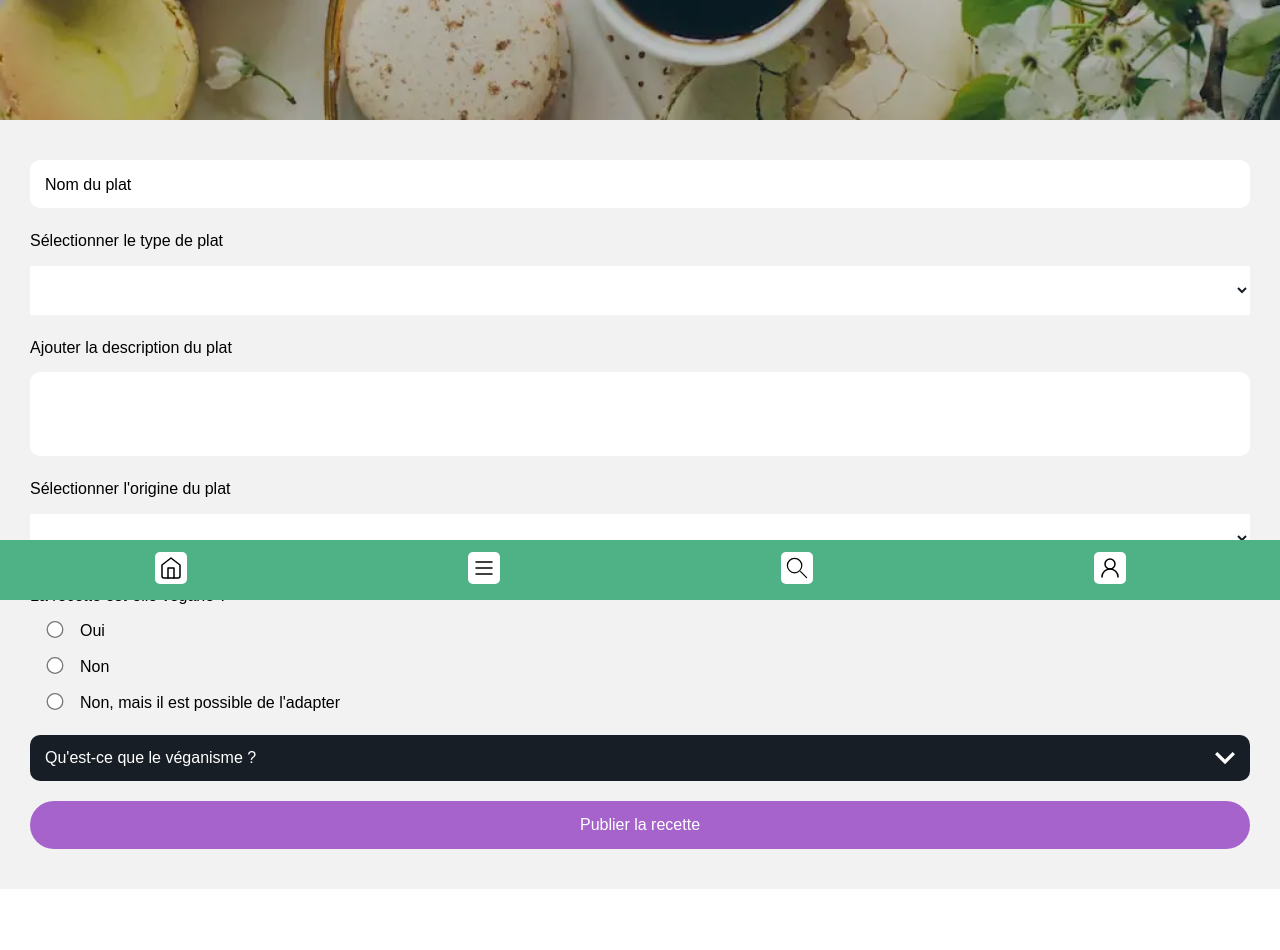
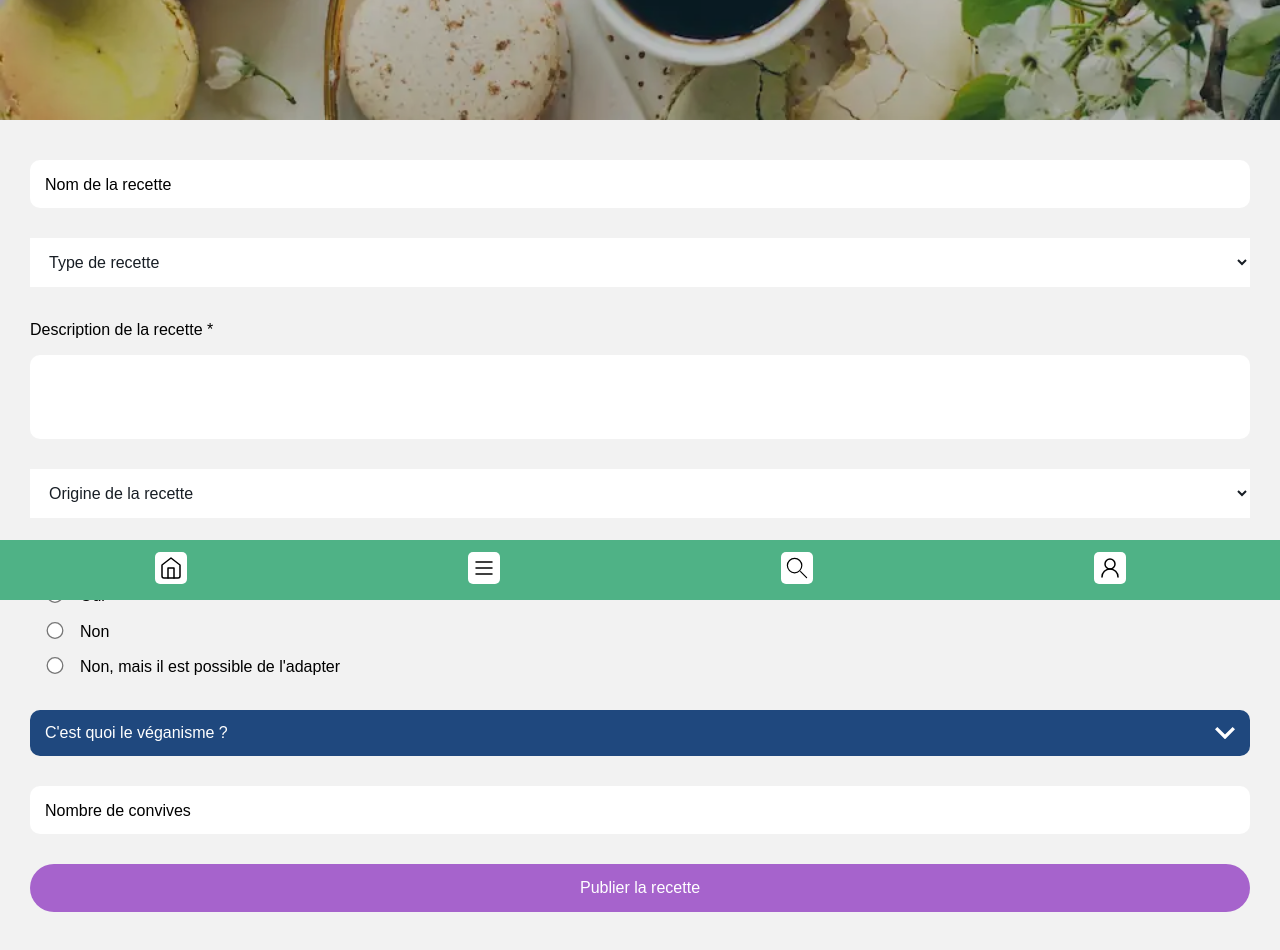
Before and after one commit to Sinematic/CuisineFiesta-F, a React (Vite) app: page /ajouter-une-recette in a window 1280 px wide. Shown: the part 200-1150 px from the top of the page. Before the commit the page ends 1089 px from the top, so only its background shows below. Built offline with nearby package versions, Linux system fonts and the light colour scheme.

Commit message:
Correction select

```diff
--- a/src/components/Close/Close.tsx
+++ b/src/components/Close/Close.tsx
@@ -1,4 +1,3 @@
-import Xmark from "../../assets/icons/close.svg"
 import "../../styles/Close/Close.css"
 
     function Close() {
--- a/src/components/Dropdown/Dropdown.tsx
+++ b/src/components/Dropdown/Dropdown.tsx
@@ -1,14 +1,14 @@
 import { useState } from "react"
 import "../../styles/Dropdown/Dropdown.css"
 
-function Dropdown(props: { title: string, children: React.ReactNode }) {
+function Dropdown(props: { title: string, identifier?: string, children: React.ReactNode }) {
 
     const [isOpen, setIsOpen] = useState(false)
 
     return (
         <div className="dropdown">
 
-            <div className={"dropdown-bar" + (isOpen ? " dropdown-clicked" : "")}>
+            <div className={"dropdown-bar" + (isOpen ? " dropdown-clicked" : "") + " " + props.identifier}>
                 <p>{props.title}</p>
                 <svg onClick={() => setIsOpen(!isOpen)} viewBox="0 0 12 8" fill="none" xmlns="http://www.w3.org/2000/svg">
                     <path d="M1.41 0.589996L6 5.17L10.59 0.589996L12 2L6 8L0 2L1.41 0.589996Z" />
--- a/src/components/RecipeBuilder/RecipeBuilder.tsx
+++ b/src/components/RecipeBuilder/RecipeBuilder.tsx
@@ -77,17 +77,17 @@ function RecipeBuilder() {
 /*
 title //
 ingredients
-type
+type//
 specialutensils
 steps
-description
-//images
-//videos
+description//
+//images//
+//videos//
 time
 cost
 origin
 complexity
-isvegan
+isvegan //
 recipeFor (pour combien)
 
 */
@@ -111,24 +111,25 @@ recipeFor (pour combien)
                 <form action="" method="POST">
 
                     <Input onChange={(e) => setMealName(e.target.value)} value={mealName}
-                    name="name" label="Nom du plat" type="text" minLength={5} maxLength={60}/>
+                    name="name" label="Nom de la recette" type="text" minLength={5} maxLength={60}/>
                     <Select name="type" options={possibleTypes.map(option => option.type)}
-                    state={type} setter={setType} label="Sélectionner le type de plat" />
+                    state={type} setter={setType} label="Type de recette" />
                     <Textarea state={description} setter={setDescription} value={description}
-                    name="description" label="Ajouter la description du plat" />
+                    name="description" label="Description de la recette *" />
                     <Select name="origin" options={possibleOrigins} state={origin}
-                    setter={setOrigin} label="Sélectionner l'origine du plat" />
+                    setter={setOrigin} label="Origine de la recette" />
 
                     {/* <Input  /> */}
 
                     <div className="is-vegan-wrapper">
                         <p>La recette est-elle végane ?</p>
-                        <Input type="radio" name="isVegan" label="Oui" />
-                        <Input type="radio" name="isVegan" label="Non" />
-                        <Input type="radio" name="isVegan" label="Non, mais il est possible de l'adapter" />
+                        <Input onChange={() => setIsVegan("Oui")} name="isVegan" type="radio" label="Oui"/>
+                        <Input onChange={() => setIsVegan("Non")} name="isVegan" type="radio" label="Non" />
+                        <Input onChange={() => setIsVegan("Non, mais il est possible de l'adapter")}
+                        name="isVegan" type="radio" label="Non, mais il est possible de l'adapter" />
                     </div>
 
-                    <Dropdown title="Qu'est-ce que le véganisme ?">
+                    <Dropdown title="C'est quoi le véganisme ?" identifier="blue">
                         <p>Le véganisme est un mode de vie qui exclut toute utilisation d'animaux
                         à des fins alimentaires, vestimentaires ou autres, ainsi que tout
                         produit d'origine animale.</p>
@@ -136,6 +137,8 @@ recipeFor (pour combien)
                         les produits laitiers, les œufs, le miel, la gélatine, et d'autres dérivés
                         animaux dans l'alimentation et les produits de tous les jours.</p>
                     </Dropdown>
+
+                    <Input type="number" label="Nombre de convives"  name="mealFor"/>
 
                     <Button value="Publier la recette" />
 
--- a/src/components/Select/Select.tsx
+++ b/src/components/Select/Select.tsx
@@ -9,10 +9,9 @@ function Select(props: {
 
     return (
         <div className="select-wrapper">
-            <label htmlFor={props.name}>{props.label}</label>
             <select id={props.name} name={props.name} onChange={(e) => props.setter(e.target.value)}
 >
-                <option value=""></option>
+                <option value="">{props.label}</option>
                 {props.options.map((option) => <option key={option} value={option}>{option}</option>)}
             </select>
         </div>
--- a/src/styles/Dropdown/Dropdown.css
+++ b/src/styles/Dropdown/Dropdown.css
@@ -36,12 +36,12 @@
     border-radius: 0 0 10px 10px;
     max-height: 0;
     overflow: hidden;
-    padding: 0 20px;
+    padding-inline: 20px;
     transition: max-height 1s ease-in-out;
 }
 
 .dropdown-padding {
-    padding: 20px 12px 40px 12px;
+    padding-block: 20px 40px;
 }
 
 .dropdown-content.open {
@@ -49,3 +49,7 @@
     border-top: none;
     max-height: 9000px;
 }
+
+.blue {
+    background-color: var(--information);
+}
--- a/src/styles/RecipeBuilder/RecipeBuilder.css
+++ b/src/styles/RecipeBuilder/RecipeBuilder.css
@@ -1,12 +1,12 @@
 .recipe-builder {
     padding-inline: 30px;
-    padding-block: 40px;
+    padding-block: 40px 90px;
 }
 
 .recipe-builder > form {
     display: grid;
     grid-template-columns: 1fr;
-    gap: 20px;
+    gap: 30px;
 }
 
 select, option {
@@ -34,3 +34,7 @@ select, option {
     border: 2px solid var(--dark-grey);
     border-radius: 5px;
 }
+
+.dropdown-padding > p:first-of-type {
+    padding-bottom: 12px;
+}
```
Also changed, not shown: src/assets/icons/close.svg (deleted).
